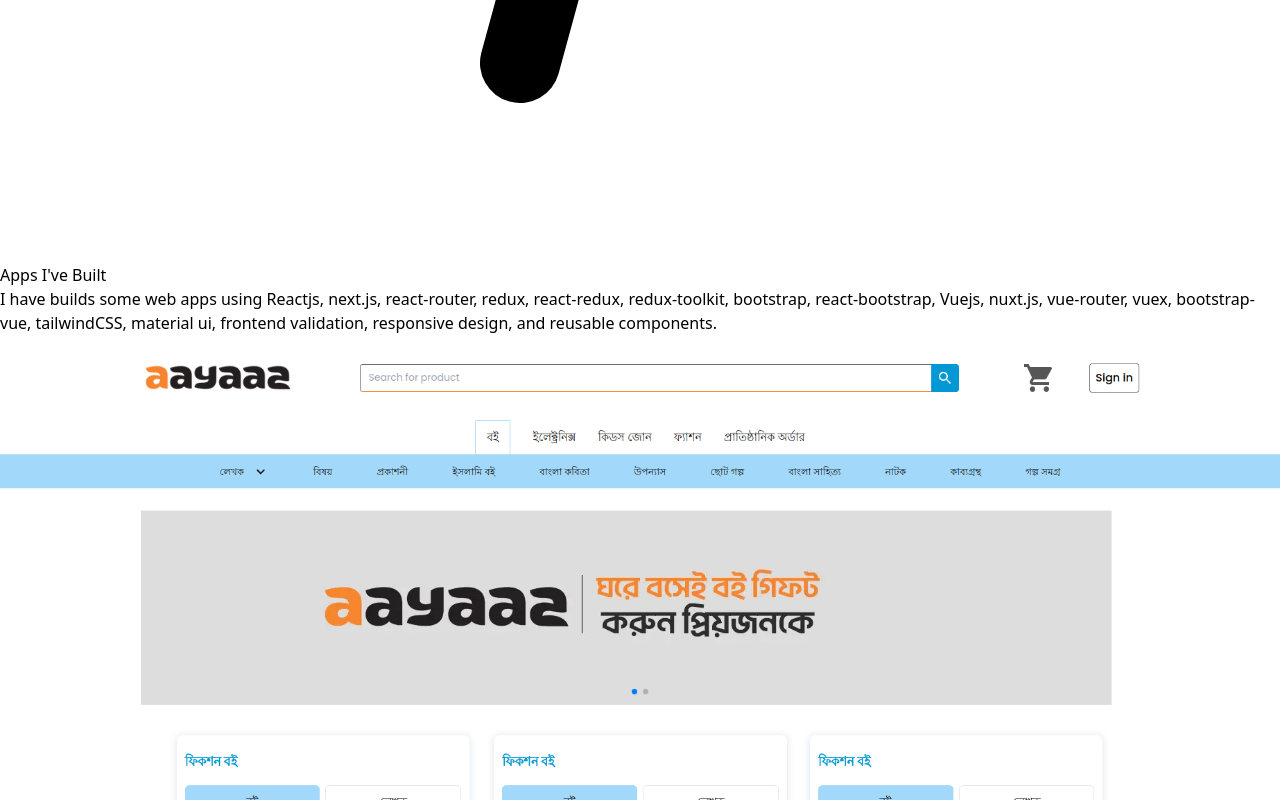
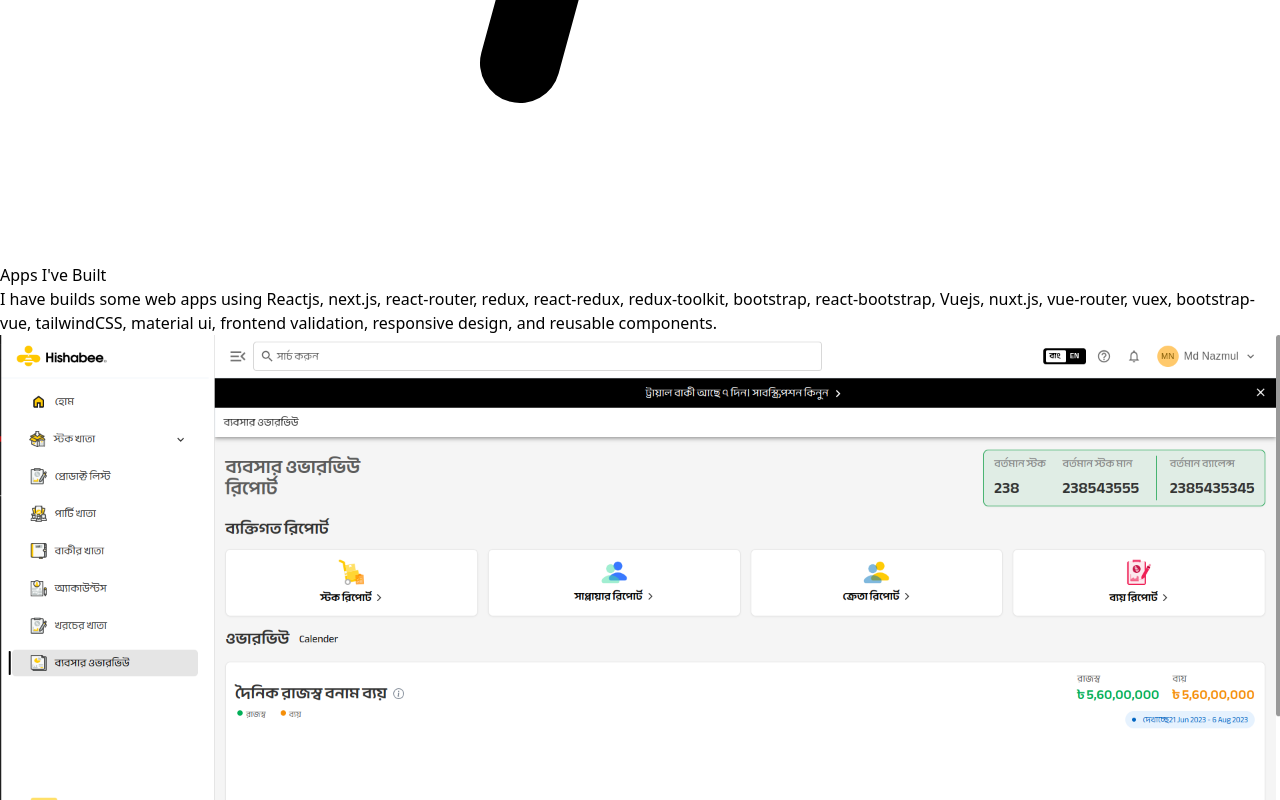
Before and after one commit to bpinazmul18/portfolio-v2, a React (Vite) app: page / in a window 1280 px wide. Shown: the part 3100-3900 px from the top of the page. Built offline with nearby package versions, Linux system fonts and the light colour scheme.

Commit message:
Update: Update my portfolio with hishabee tech.

```diff
--- a/src/components/About.jsx
+++ b/src/components/About.jsx
@@ -9,7 +9,7 @@ const About = () => (
           apps.
         </h1>
         <p className="mb-8 leading-relaxed">
-          I'm a Front-end developer with more than two years of experience in
+          I'm a Front-end developer with more than 3 years of experience in
           the software industry, specialized in ReactJS and VueJS. My ambition
           is improving or writing scalable, secure & maintainable software.
           I'm constantly looking for interesting and challenging projects to
--- a/src/data.js
+++ b/src/data.js
@@ -1,4 +1,12 @@
 export const projects = [
+    {
+        title: 'Hishabee',
+        subtitle: 'Frontend Stack (NextJS)',
+        description:
+            'Hishabee web app is the larget online business for the retailer, merchant and small shop. Almost 15M user used in our web app daily',
+        image: './hishabee.png',
+        link: 'https://distibutor-web-design.vercel.app/',
+    },
     {
         title: 'AAYAZZ',
         subtitle: 'Frontend Stack (NextJS)',
@@ -21,7 +29,7 @@ export const projects = [
         description:
             'Fixed React.js Fiber application with redux store which has stooped working. Fixed React Dev Tools issue for this project. And setup store properly.',
         image: './undraw_bug_fixing_oc7a.png',
-        link: '#',
+        link: `javascript:void()`,
     },
     {
         title: 'Marketplace for RacewayX Games',
@@ -37,7 +45,7 @@ export const projects = [
         description:
             'Convert figma to react typescipt lading page, using react, react-bootstrap, react-router, api call, axios, data visualization, form and responsive design.',
         image: './hype-scout.gif',
-        link: 'https://digsea.netlify.app/',
+        link: `javascript:void()`,
     },
 ]
 
```
Also changed, not shown: public/hishabee.png (added).
